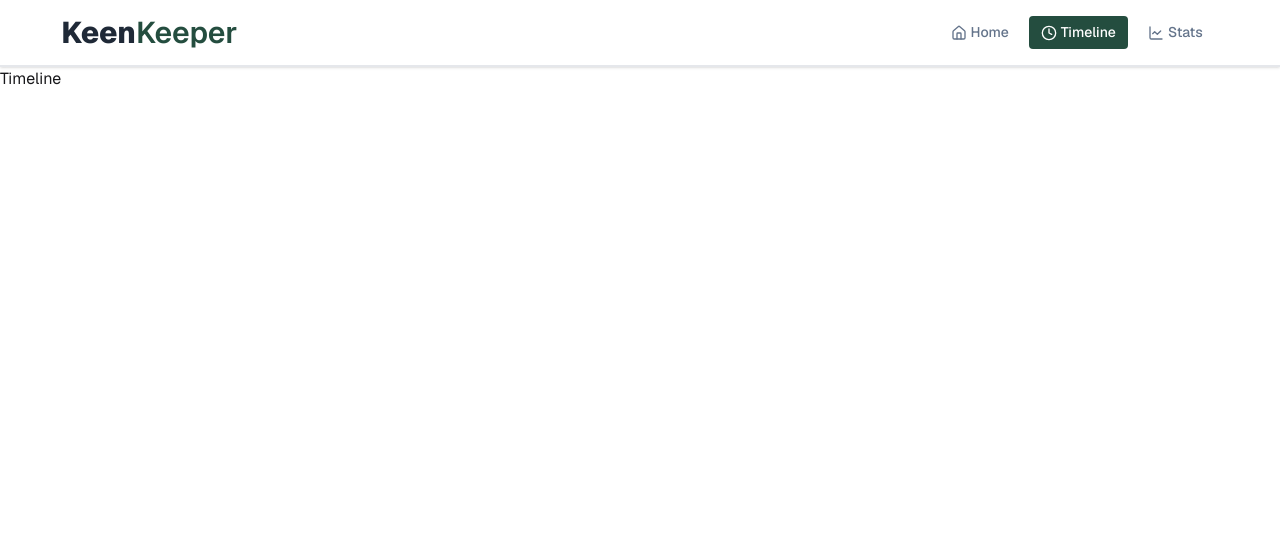
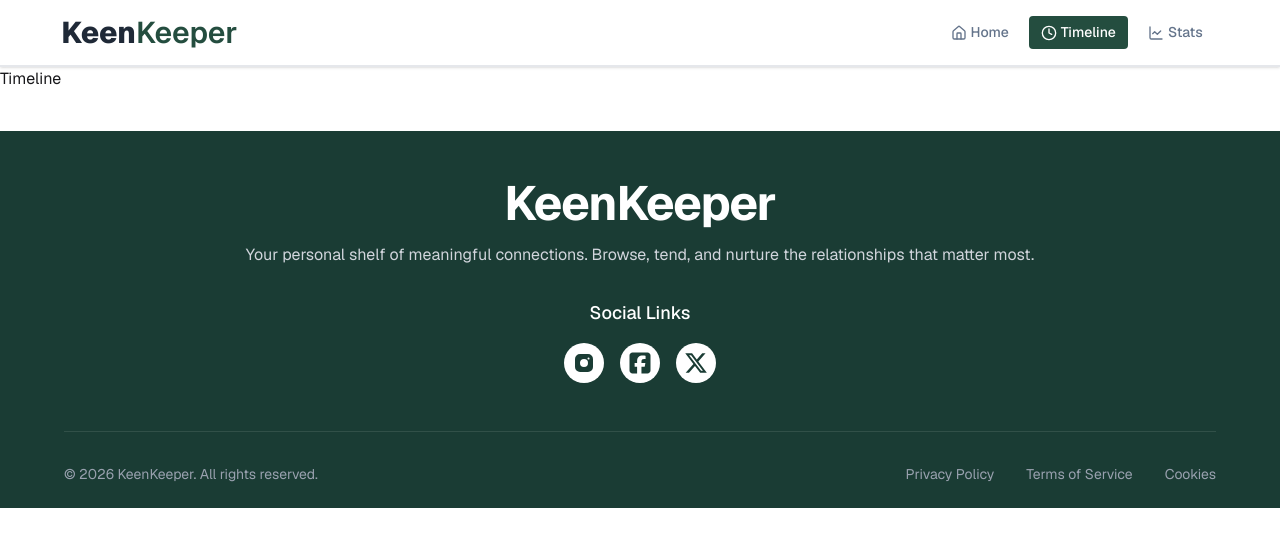
Before and after one commit to Pranto408/keen-keeper, a Next.js app: page /timeline in a window 1280 px wide. Shown: the top 546 px of the page. Built offline with nearby package versions, Linux system fonts and the light colour scheme.

Commit message:
Footer Complite

```diff
--- a/package.json
+++ b/package.json
@@ -12,7 +12,8 @@
     "lucide-react": "^1.8.0",
     "next": "16.2.3",
     "react": "19.2.4",
-    "react-dom": "19.2.4"
+    "react-dom": "19.2.4",
+    "react-icons": "^5.6.0"
   },
   "devDependencies": {
     "@tailwindcss/postcss": "^4",
--- a/src/app/layout.js
+++ b/src/app/layout.js
@@ -1,6 +1,7 @@
 import { Geist, Geist_Mono } from "next/font/google";
 import "./globals.css";
 import Navber from "@/components/shared/navber/Navber";
+import Footer from "@/components/homepage/footer/Footer";
 
 const geistSans = Geist({
   variable: "--font-geist-sans",
@@ -32,6 +33,7 @@ export default function RootLayout({ children }) {
       >
         <Navber />
         {children}
+        <Footer/>
       </body>
     </html>
   );
--- /dev/null
+++ b/src/components/homepage/footer/Footer.jsx
@@ -0,0 +1,65 @@
+import React from "react";
+import { FaSquareFacebook, FaXTwitter } from "react-icons/fa6";
+import { TbBrandInstagramFilled } from "react-icons/tb";
+
+
+const Footer = () => {
+  const currentYear = new Date().getFullYear();
+
+  return (
+    <footer className="bg-[#1a3c34] text-white pt-12 pb-6 mt-10 px-6">
+      <div className="max-w-6xl mx-auto flex flex-col items-center text-center">
+        {/* Brand Section */}
+        <h2 className="text-5xl font-bold mb-4 tracking-tight">KeenKeeper</h2>
+        <p className="text-gray-300 mb-8">
+          Your personal shelf of meaningful connections. Browse, tend, and
+          nurture the relationships that matter most.
+        </p>
+
+        {/* Social Links */}
+        <div className="mb-12">
+          <h3 className="text-lg font-medium mb-4">Social Links</h3>
+          <div className="flex gap-4">
+            <a
+              href="#"
+              className="bg-white p-2 rounded-full text-[#1a3c34] hover:bg-gray-200 transition-colors"
+            >
+              <TbBrandInstagramFilled size={24} />
+            </a>
+            <a
+              href="#"
+              className="bg-white p-2 rounded-full text-[#1a3c34] hover:bg-gray-200 transition-colors"
+            >
+              <FaSquareFacebook size={24} />
+            </a>
+            <a
+              href="#"
+              className="bg-white p-2 rounded-full text-[#1a3c34] hover:bg-gray-200 transition-colors"
+            >
+              <FaXTwitter size={24} />
+            </a>
+          </div>
+        </div>
+
+        {/* Bottom Bar */}
+        <div className="w-full border-t border-white/10 pt-8 flex flex-col md:flex-row justify-between items-center text-sm text-gray-400 gap-4">
+          <p>© {currentYear} KeenKeeper. All rights reserved.</p>
+
+          <nav className="flex gap-8">
+            <a href="/privacy" className="hover:text-white transition-colors">
+              Privacy Policy
+            </a>
+            <a href="/terms" className="hover:text-white transition-colors">
+              Terms of Service
+            </a>
+            <a href="/cookies" className="hover:text-white transition-colors">
+              Cookies
+            </a>
+          </nav>
+        </div>
+      </div>
+    </footer>
+  );
+};
+
+export default Footer;
--- a/src/components/homepage/friends/Friends.jsx
+++ b/src/components/homepage/friends/Friends.jsx
@@ -3,7 +3,10 @@ import FriendCard from '../friend-card/FriendCard';
 
 const Friends = async () => {
     const res = await fetch(
-      "https://keen-keeper-52b9-git-main-prantodatta408-9444s-projects.vercel.app/friends.json",
+      "https://keen-keeper-bice.vercel.app/friends.json",
+      {
+        cache: "no-store",
+      },
     );
     const friends = await res.json();
     console.log(friends);
```
Also changed, not shown: 1 other file (tests, documents, lock files or other folders).
